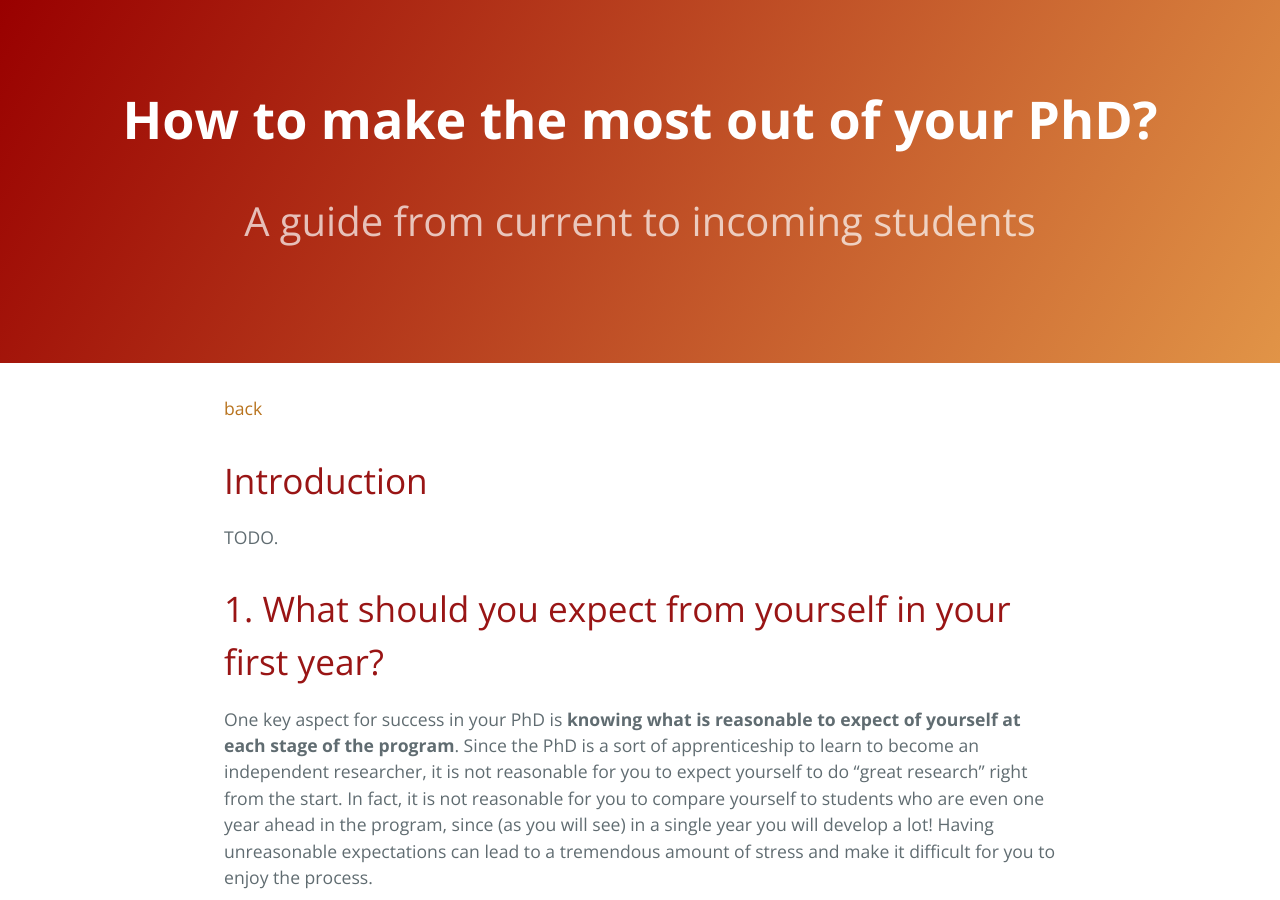
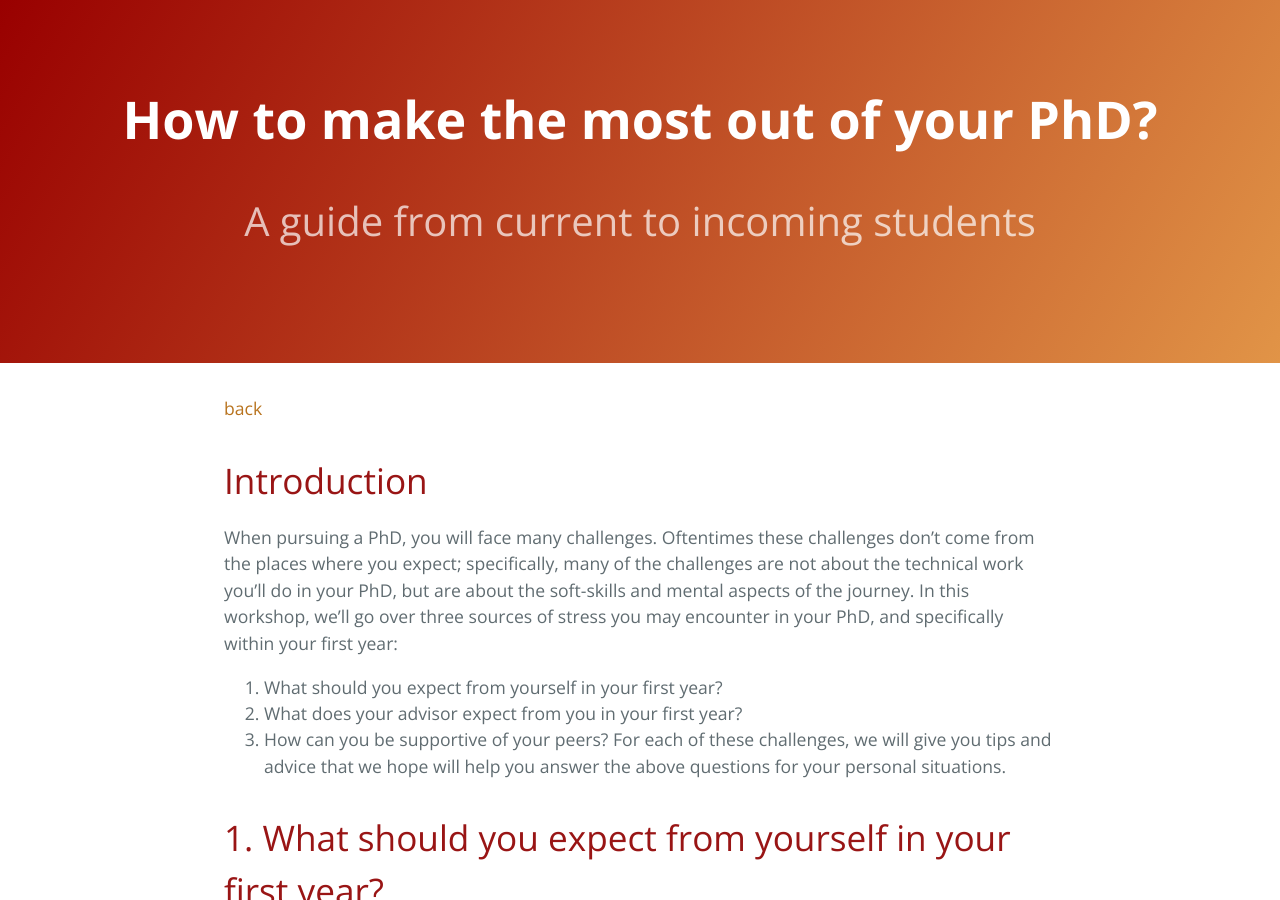
Before and after one commit to yanivyacoby/a-guide-to-your-phd, a Jekyll site: the page built from guide.md, in a window 1280 px wide and 900 px high. Built offline with Jekyll 4.4.1, drawn with Linux system fonts in a browser that asks for light colours.

Commit message:
Update guide.md

```diff
--- a/guide.md
+++ b/guide.md
@@ -9,7 +9,18 @@ description: A guide from current to incoming students
 
 # Introduction
 
-TODO.
+When pursuing a PhD, you will face many challenges.
+Oftentimes these challenges don't come from the places where you expect;
+specifically, many of the challenges are not about the technical work you'll do in your PhD,
+but are about the soft-skills and mental aspects of the journey.
+In this workshop, we'll go over three sources of stress you may encounter in your PhD,
+and specifically within your first year:
+1. What should you expect from yourself in your first year?
+2. What does your advisor expect from you in your first year?
+3. How can you be supportive of your peers?
+For each of these challenges, we will give you tips and advice that we hope will help you
+answer the above questions for your personal situations.
+
 
 # 1. What should you expect from yourself in your first year?
 
```
